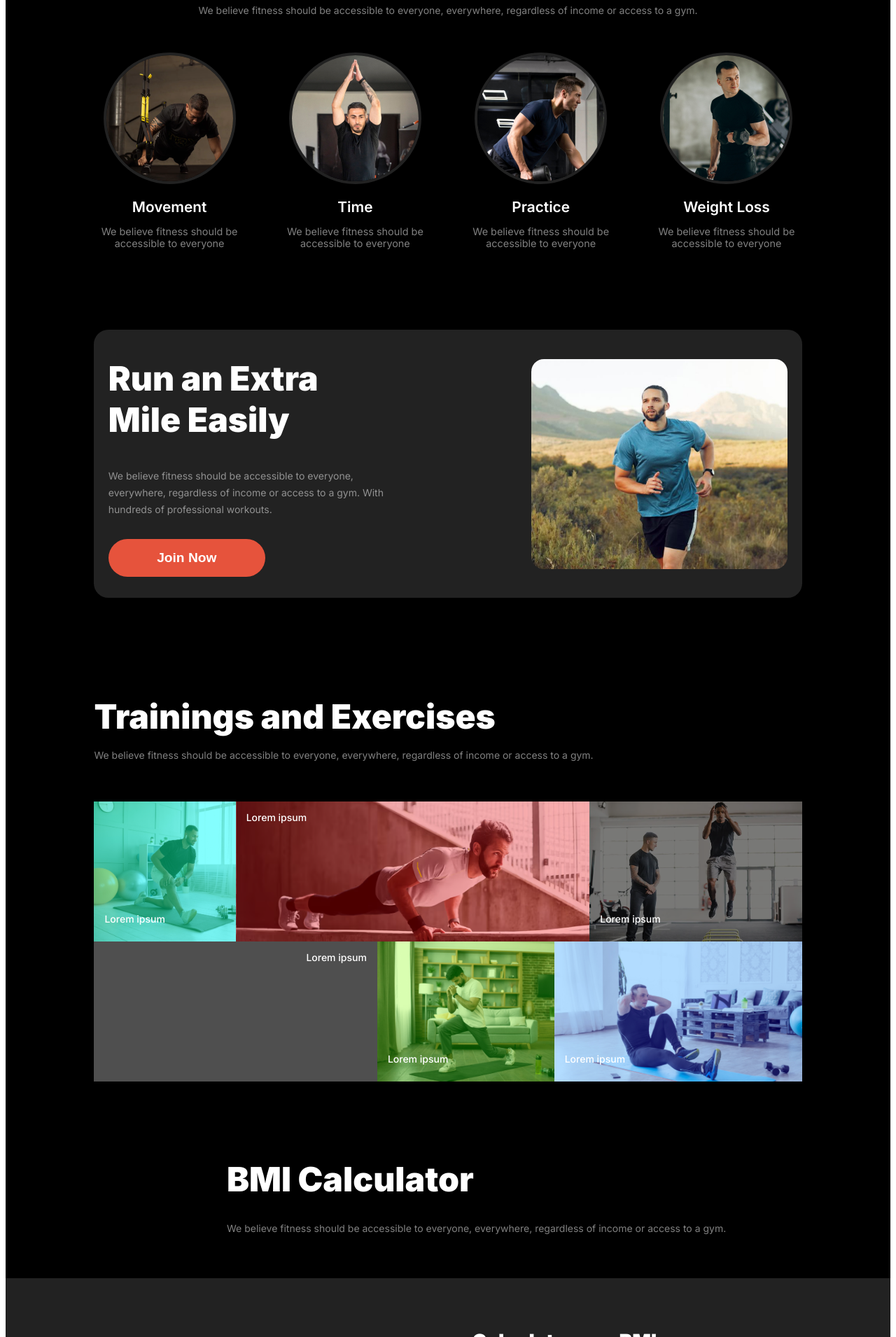
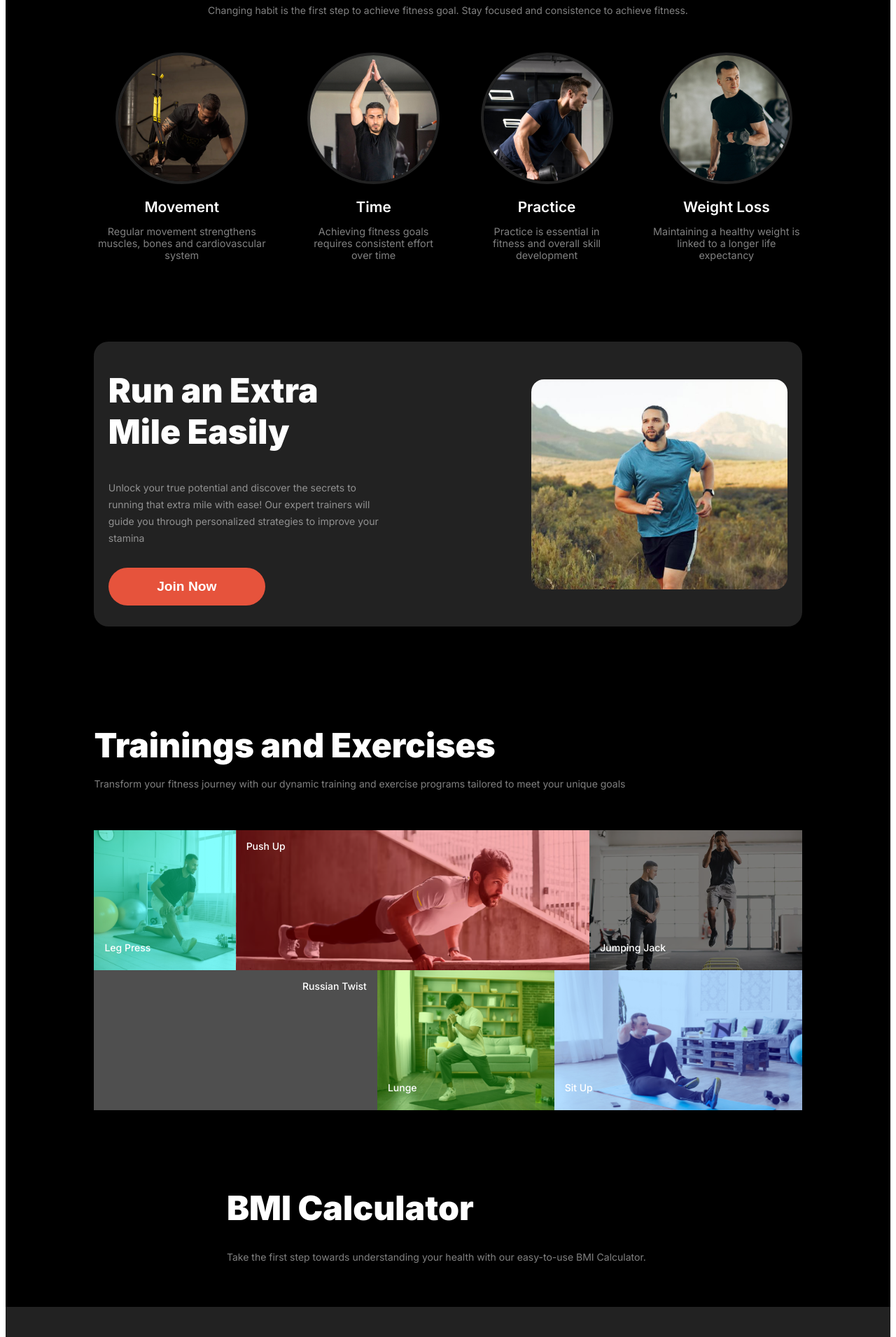
Before and after one commit to jobayerimtiaz/fitness-a2, a plain HTML site: page index.html in a window 1280 px wide. Shown: the part 890-2800 px from the top of the page at 70% size. Drawn offline with Linux system fonts and the light colour scheme; grey boxes are pictures that could not be loaded; a web font is replaced by a local one.

Commit message:
text fixed

```diff
--- a/css/styles.css
+++ b/css/styles.css
@@ -561,7 +561,7 @@ td {
 }
 
 .input-group-3 select {
-    width: 93%;
+    width: 92.5%;
     height: 48px;
     border-radius: 8px;
     background: rgba(255, 255, 255, 0.1);
@@ -576,6 +576,7 @@ td {
     font-weight: 400;
     text-align: left;
     padding-left: 20px;
+    border-right: 20px solid transparent;
 }
 
 input::placeholder {
@@ -997,15 +998,8 @@ input::placeholder {
         margin: 0 auto;
     }
 
-    /* .bmi-calculate h2,
-    p {
-        margin-left: 7%;
-        text-align: left;
-    } */
-
     .bmi-calculate-text {
         padding-left: 7%;
-        /* width: 90%; */
     }
 
     .bmi-calculate-text h2 {
@@ -1077,7 +1071,7 @@ input::placeholder {
     }
 
     .mental-health-description p {
-        padding-right: 5%;
+        margin-left: 0;
     }
 
     .form-btn {
--- a/index.html
+++ b/index.html
@@ -27,9 +27,8 @@
             <div class="web-intro-text">
                 <h1 class="normal-text">Get body in <br> <span class="miama-font shape-style">shape</span> & stay <br>
                     healthy</h1>
-                <p class="dark-1">A huge selection of health and fitness content, healthy recipes and transformation
-                    stories to help
-                    you get fit and stay fit!</p>
+                <p class="dark-1">Explore our range of personalized training programs, expert guidance, and wellness
+                    resources designed to help you achieve your goals</p>
                 <div class="header-btn">
                     <button class="btn-primary">Join Club Now!</button>
                     <button class="btn-secondary">Download App</button>
@@ -58,30 +57,29 @@
         <section class="change-your-habit container">
             <div class="change-habit-text display-flex-2">
                 <h2 class="heading-2">Change Your Habits</h2>
-                <p class="dark-3">We believe fitness should be accessible to everyone, everywhere, regardless of income
-                    or access to a
-                    gym.</p>
+                <p class="dark-3">Changing habit is the first step to achieve fitness goal. Stay focused and consistence
+                    to achieve fitness.</p>
             </div>
             <div class="change-habit-img display-flex-2">
                 <div class="img-text display-flex-2">
                     <img class="round-img" src="images/image-3.png" alt="">
                     <h6>Movement</h6>
-                    <p>We believe fitness should be accessible to everyone</p>
+                    <p>Regular movement strengthens muscles, bones and cardiovascular system</p>
                 </div>
                 <div class="img-text display-flex-2">
                     <img class="round-img" src="images/image-2.png" alt="">
                     <h6>Time</h6>
-                    <p>We believe fitness should be accessible to everyone</p>
+                    <p>Achieving fitness goals requires consistent effort over time</p>
                 </div>
                 <div class="img-text display-flex-2">
                     <img class="round-img" src="images/image-4.png" alt="">
                     <h6>Practice</h6>
-                    <p>We believe fitness should be accessible to everyone</p>
+                    <p>Practice is essential in fitness and overall skill development</p>
                 </div>
                 <div class="img-text display-flex-2">
                     <img class="round-img" src="images/image-5.png" alt="">
                     <h6>Weight Loss</h6>
-                    <p>We believe fitness should be accessible to everyone</p>
+                    <p>Maintaining a healthy weight is linked to a longer life expectancy</p>
                 </div>
             </div>
         </section>
@@ -91,13 +89,12 @@
                 <div class="run-extra-card display-flex-2">
                     <div class="run-extra-text">
                         <h2 class="heading-2">Run an Extra <br> Mile Easily</h2>
-                        <p class="dark-3">We believe fitness should be accessible to everyone,
-                            everywhere, regardless of income or access to a gym. With
-                            hundreds of professional workouts.</p>
+                        <p class="dark-3">Unlock your true potential and discover the secrets to running that extra mile
+                            with ease! Our expert trainers will guide you through personalized strategies to improve
+                            your stamina</p>
                         <button class="btn-primary btn-resize">Join Now</button>
                     </div>
                     <div class="run-extra-img">
-                        <!-- <img src="images/run.jpg" alt=""> -->
                     </div>
                 </div>
             </div>
@@ -106,31 +103,30 @@
         <section class="training-and-exercise container">
             <div class="training-and-exercise-text display-flex-3">
                 <h2 class="heading-2">Trainings and Exercises</h2>
-                <p class="dark-3">We believe fitness should be accessible to everyone, everywhere, regardless of income
-                    or access to a
-                    gym.</p>
+                <p class="dark-3">Transform your fitness journey with our dynamic training and exercise programs
+                    tailored to meet your unique goals</p>
             </div>
             <div class="training-pictures">
                 <div class="training-div-1">
                     <div class="trining-card-1">
-                        <p class="dark-4 ex-text-1">Lorem ipsum</p>
+                        <p class="dark-4 ex-text-1">Leg Press</p>
                     </div>
                     <div class="trining-card-2">
-                        <p class="dark-4 ex-text-2">Lorem ipsum</p>
+                        <p class="dark-4 ex-text-2">Push Up</p>
                     </div>
                     <div class="trining-card-3">
-                        <p class="dark-4 ex-text-3">Lorem ipsum</p>
+                        <p class="dark-4 ex-text-3">Jumping Jack</p>
                     </div>
                 </div>
                 <div class="training-div-2">
                     <div class="trining-card-4">
-                        <p class="dark-4 ex-text-4">Lorem ipsum</p>
+                        <p class="dark-4 ex-text-4">Russian Twist</p>
                     </div>
                     <div class="trining-card-5">
-                        <p class="dark-4 ex-text-5">Lorem ipsum</p>
+                        <p class="dark-4 ex-text-5">Lunge</p>
                     </div>
                     <div class="trining-card-6">
-                        <p class="dark-4 ex-text-6">Lorem ipsum</p>
+                        <p class="dark-4 ex-text-6">Sit Up</p>
                     </div>
                 </div>
             </div>
@@ -138,9 +134,8 @@
         <section class="bmi-section container">
             <div class="bmi-text display-flex-3">
                 <h2 class="heading-2">BMI Calculator</h2>
-                <p class="dark-3">We believe fitness should be accessible to everyone, everywhere, regardless of income
-                    or access to a
-                    gym.</p>
+                <p class="dark-3">Take the first step towards understanding your health with our easy-to-use BMI
+                    Calculator.</p>
             </div>
             <div class="bmi-info">
                 <div class="bmi-table-form display-flex-1">
@@ -176,11 +171,8 @@
                     <div class="bmi-calculate">
                         <div class="bmi-calculate-text">
                             <h2>Calculate your BMI</h2>
-                            <p class="dark-3">We believe fitness should be accessible to everyone, everywhere,
-                                regardless of
-                                income or
-                                access
-                                to a gym.
+                            <p class="dark-3">By simply entering your height and weight, you can quickly determine your
+                                Body Mass Index (BMI)
                             </p>
                         </div>
 
@@ -216,10 +208,8 @@
         <section class="meet-our-team container">
             <div class="meet-team-text display-flex-2">
                 <h2 class="heading-2">Meet Our Team</h2>
-                <p class="dark-3">We believe fitness should be accessible to everyone, everywhere, regardless of
-                    income
-                    or access to a
-                    gym.</p>
+                <p class="dark-3">Get to know the passionate and dedicated professionals behind your fitness success!
+                    Our team of certified trainers will help you achieve your goals.</p>
             </div>
             <div class="team-image-container display-flex-2">
                 <div class="image-box-1">
@@ -300,10 +290,9 @@
         <div class="footer-elements display-flex-1">
             <div class="footer-title">
                 <h2 class="footer-title-name"><i>Fitness</i></h2>
-                <p class="dark-3">We believe fitness should be accessible to everyone, everywhere, regardless of income
-                    or access to a
-                    gym.
-                    With hundreds of professional workouts.</p>
+                <p class="dark-3">Stay connected with us through our social media channels for the latest updates.
+                    Remember, every step counts, and we’re with you every step of the way.
+                </p>
             </div>
             <div class="get-started-1">
                 <h4>Get Started</h4>
```
